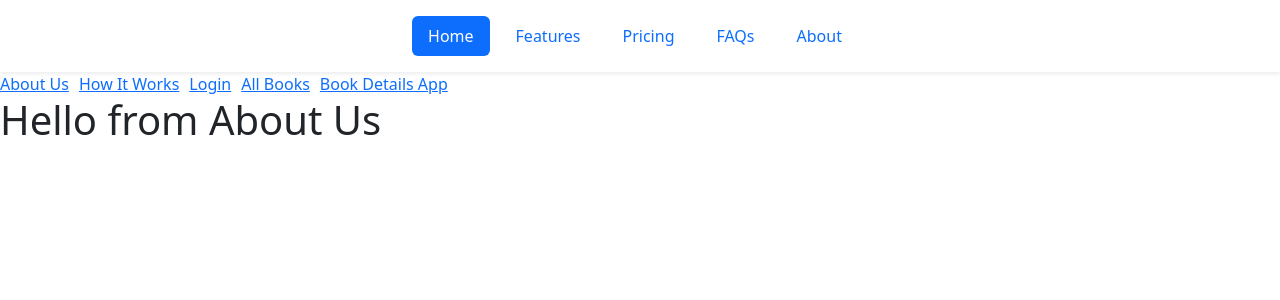
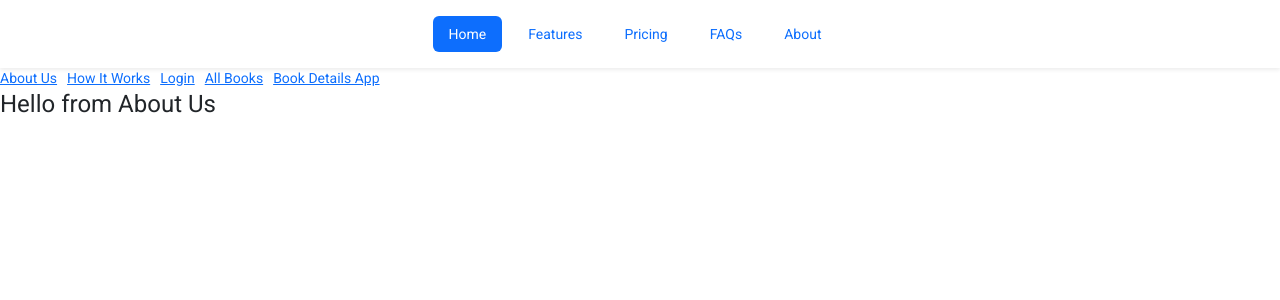
Before and after one commit to SaranyaRagupathi/book-store, an Angular app in the folder bookStoreApp/: page /about-us in a window 1280 px wide. Shown: the top 300 px of the page. Built offline with nearby package versions, Linux system fonts and the light colour scheme.

Commit message:
Angular Material Framework Added

```diff
--- a/bookStoreApp/angular.json
+++ b/bookStoreApp/angular.json
@@ -28,6 +28,7 @@
               "src/assets"
             ],
             "styles": [
+              "./node_modules/@angular/material/prebuilt-themes/indigo-pink.css",
               "src/styles.scss",
               "node_modules/bootstrap/dist/css/bootstrap.css"
             ],
@@ -97,6 +98,7 @@
               "src/assets"
             ],
             "styles": [
+              "./node_modules/@angular/material/prebuilt-themes/indigo-pink.css",
               "src/styles.scss"
             ],
             "scripts": []
--- a/bookStoreApp/package.json
+++ b/bookStoreApp/package.json
@@ -11,10 +11,12 @@
   "private": true,
   "dependencies": {
     "@angular/animations": "^14.2.0",
+    "@angular/cdk": "^14.2.5",
     "@angular/common": "^14.2.0",
     "@angular/compiler": "^14.2.0",
     "@angular/core": "^14.2.0",
     "@angular/forms": "^14.2.0",
+    "@angular/material": "^14.2.5",
     "@angular/platform-browser": "^14.2.0",
     "@angular/platform-browser-dynamic": "^14.2.0",
     "@angular/router": "^14.2.0",
--- a/bookStoreApp/src/app/app.module.ts
+++ b/bookStoreApp/src/app/app.module.ts
@@ -3,6 +3,7 @@ import { BrowserModule } from '@angular/platform-browser';
 import { AppRoutingModule } from './app-routing.module';
 import { AppComponent } from './app.component';
 import { SharedModule } from './shared/shared.module';
+import { BrowserAnimationsModule } from '@angular/platform-browser/animations';
 @NgModule({
   declarations: [
     AppComponent
@@ -13,7 +14,8 @@ import { SharedModule } from './shared/shared.module';
     // UserModule,
     // PublicModule,
     SharedModule,
-    AppRoutingModule
+    AppRoutingModule,
+    BrowserAnimationsModule
   ],
   providers: [],
   bootstrap: [AppComponent]
--- a/bookStoreApp/src/index.html
+++ b/bookStoreApp/src/index.html
@@ -9,8 +9,11 @@
   <!-- CSS only -->
 <!-- <link href="https://cdn.jsdelivr.net/npm/bootstrap@5.2.2/dist/css/bootstrap.min.css" rel="stylesheet" integrity="sha384-Zenh87qX5JnK2Jl0vWa8Ck2rdkQ2Bzep5IDxbcnCeuOxjzrPF/et3URy9Bv1WTRi"
  crossorigin="anonymous"> -->
+  <link rel="preconnect" href="https://fonts.gstatic.com">
+  <link href="https://fonts.googleapis.com/css2?family=Roboto:wght@300;400;500&display=swap" rel="stylesheet">
+  <link href="https://fonts.googleapis.com/icon?family=Material+Icons" rel="stylesheet">
 </head>
-<body>
+<body class="mat-typography">
   <app-root></app-root>
 </body>
 </html>
--- a/bookStoreApp/src/styles.scss
+++ b/bookStoreApp/src/styles.scss
@@ -1,2 +1,4 @@
 /* You can add global styles to this file, and also import other style files */
 // @import url('../node_modules/bootstrap/dist/css/bootstrap.css');
+html, body { height: 100%; }
+body { margin: 0; font-family: Roboto, "Helvetica Neue", sans-serif; }
```
Also changed, not shown: 1 other file (tests, documents, lock files or other folders).
